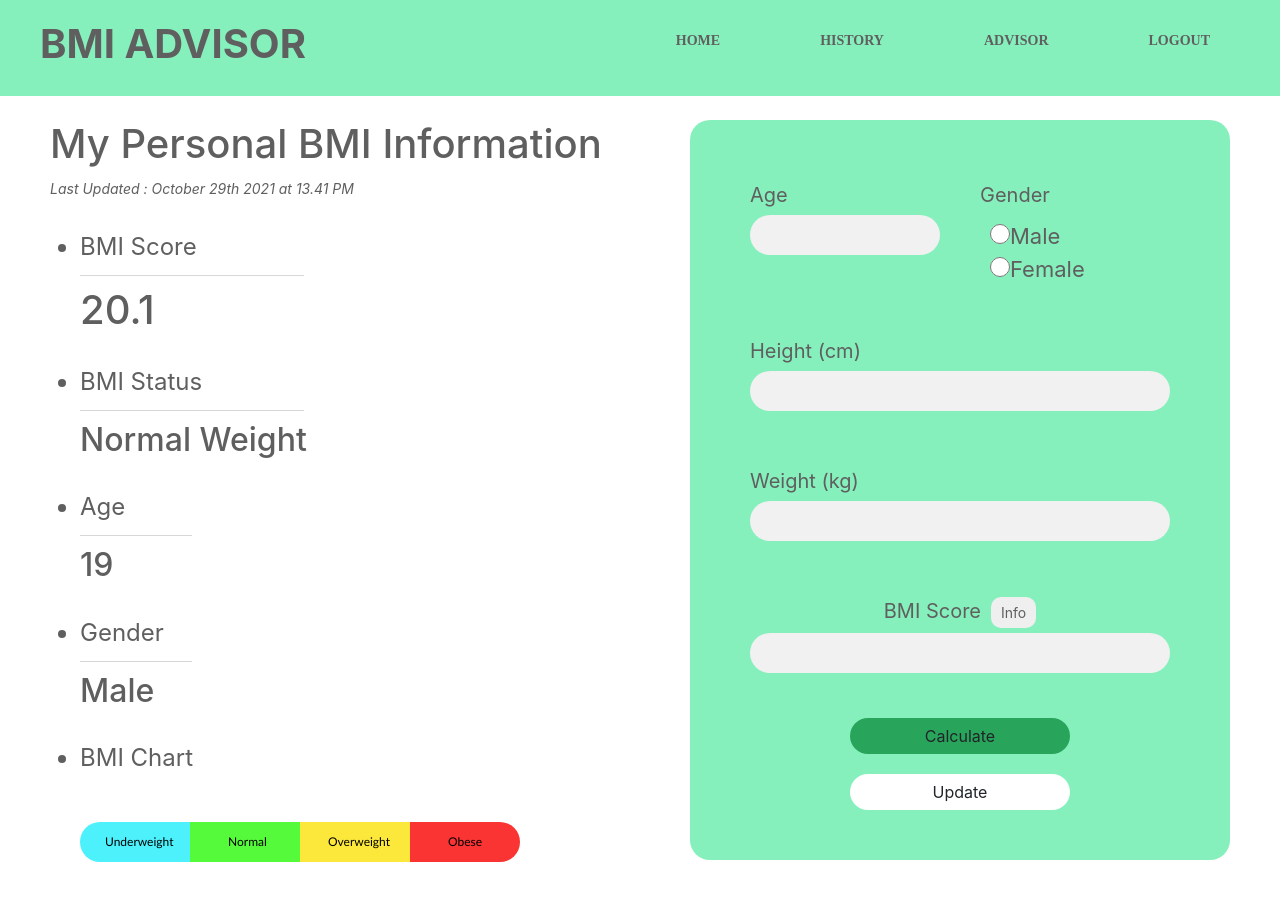
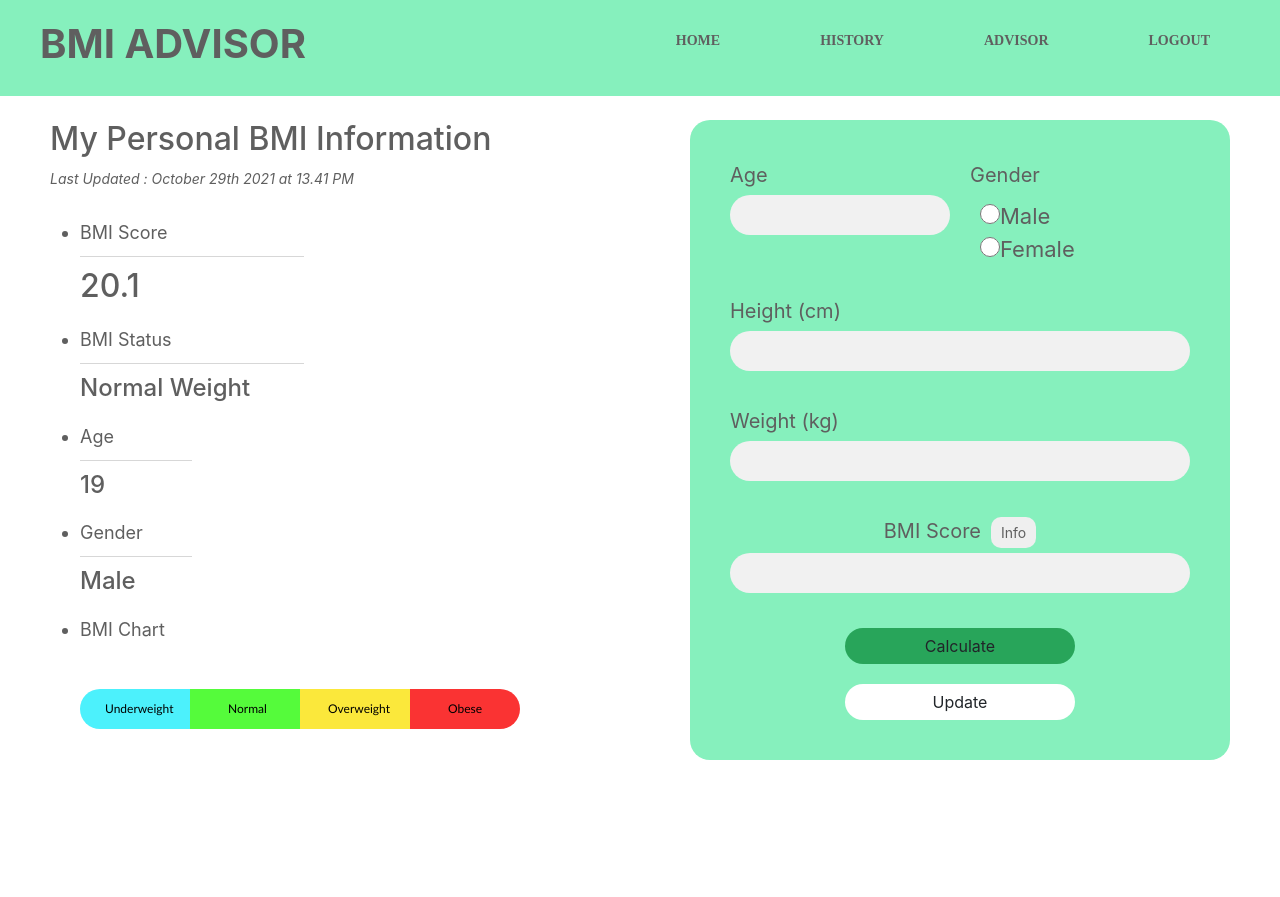
Before and after one commit to andrelay13/webdes-la03-project-react, a React (Create React App) app: page /home in a window 1280 px wide. After the commit the page ends 800 px from the top, so only its background shows below. Built offline with nearby package versions, Linux system fonts and the light colour scheme.

Commit message:
resize homepage

```diff
--- a/src/components/homepage/Homepage.css
+++ b/src/components/homepage/Homepage.css
@@ -15,7 +15,7 @@
  }
 
  .content h1{
-     font-size: 40px;
+     font-size: 32px;
  }
 
  .content p{
@@ -29,13 +29,17 @@
  }
 
  .content li{
-     font-size: 24px;
-     margin-top: 30px;
+     font-size: 18px;
+     margin-top: 20px;
  }
 
- .content ul li h1 {
-     font-size: 50px;
+ .content ul > h1 {
+     font-size: 32px;
  }
+
+ .content ul > h2 {
+    font-size: 24px;
+}
 
  .long-hr {
      width: 40%;
@@ -56,7 +60,7 @@
 
  .form-container {
      background-color: #86F0BD;
-     padding: 40px;
+     padding: 30px;
      margin: 0px 50px;
      border-radius: 20px;
 
@@ -128,7 +132,7 @@ span:hover {
 }
 
  .form-group {
-     padding: 20px;
+     padding: 10px;
  }
 
  .form-group:nth-child(n + 3) {
--- a/src/components/login/Login.css
+++ b/src/components/login/Login.css
@@ -7,7 +7,7 @@ html,body{
 
 .parent{
     margin-top: 5rem;
-    margin-bottom: 10rem;
+    /* margin-bottom: 10rem; */
 }
 
 .welcome{
```
